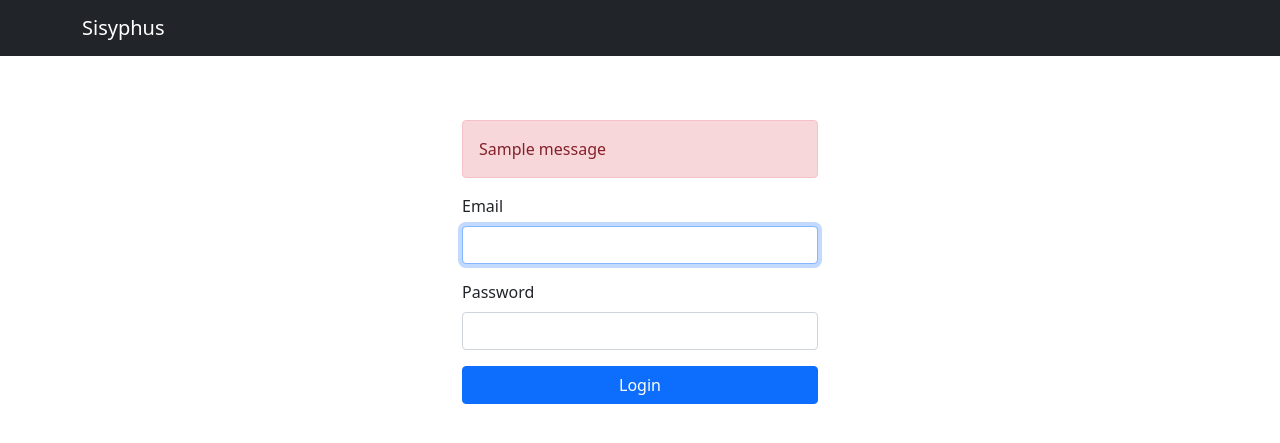
After one commit to justicesuh/sisyphus, a Django app: page /login/ in a window 1280 px wide. The commit adds this page. Shown: the top 443 px of the page. Run offline with Django 5.2, Linux system fonts and the light colour scheme; tables that the repository leaves empty hold one stand-in row (values such as "Sample post"); one stand-in notice (Sample message) is shown.

Commit message:
Add user authentication

```diff
--- a/sisyphus/settings.py
+++ b/sisyphus/settings.py
@@ -20,6 +20,8 @@ DEBUG = True
 ALLOWED_HOSTS = []
 
 AUTH_USER_MODEL = 'users.User'
+
+LOGIN_URL = '/login/'
 
 
 # Application definition
--- /dev/null
+++ b/sisyphus/templates/base.html
@@ -0,0 +1,29 @@
+<!DOCTYPE html>
+<html lang="en">
+<head>
+    <meta charset="utf-8">
+    <meta name="viewport" content="width=device-width, initial-scale=1">
+    <link href="https://cdn.jsdelivr.net/npm/bootstrap@5.0.2/dist/css/bootstrap.min.css" rel="stylesheet" integrity="sha384-EVSTQN3/azprG1Anm3QDgpJLIm9Nao0Yz1ztcQTwFspd3yD65VohhpuuCOmLASjC" crossorigin="anonymous">
+    <title>Sisyphus</title>
+</head>
+<body>
+    <nav class="navbar navbar-expand-lg navbar-dark bg-dark">
+        <div class="container">
+            <a class="navbar-brand" href="/">Sisyphus</a>
+            {% if request.user.is_authenticated %}
+            <ul class="navbar-nav me-auto">
+            </ul>
+            <ul class="navbar-nav ms-auto">
+                <li class="nav-item"><a class="nav-link" href="/admin/">Admin</a></li>
+                <li class="nav-item"><a class="nav-link" href="/logout/">Log Out</a></li>
+            </ul>
+            {% endif %}
+        </div>
+    </nav>
+    <div class="container mt-5">
+        {% block content %}
+        {% endblock %}
+    </div>
+    <script src="https://cdn.jsdelivr.net/npm/bootstrap@5.0.2/dist/js/bootstrap.bundle.min.js" integrity="sha384-MrcW6ZMFYlzcLA8Nl+NtUVF0sA7MsXsP1UyJoMp4YLEuNSfAP+JcXn/tWtIaxVXM" crossorigin="anonymous"></script>
+</body>
+</html>
--- /dev/null
+++ b/sisyphus/templates/login.html
@@ -0,0 +1,29 @@
+{% extends 'base.html' %}
+{% block content %}
+<div class="row justify-content-center">
+    <div class="col-md-4">
+        {% if messages %}
+        <div class="mt-3">
+            {% for message in messages %}
+            <div class="alert alert-danger">{{ message }}</div>
+            {% endfor %}
+        </div>
+        {% endif %}
+        <form method="post">
+            {% csrf_token %}
+            {% if next %}
+                <input type="hidden" name="next" value="{{ next }}">
+            {% endif %}
+            <div class="mb-3">
+                <label for="email" class="form-label">Email</label>
+                <input type="email" name="email" class="form-control" id="email" required autofocus>
+            </div>
+            <div class="mb-3">
+                <label for="password" class="form-label">Password</label>
+                <input type="password" name="password" class="form-control" id="password" required>
+            </div>
+            <button type="submit" class="btn btn-primary w-100">Login</button>
+        </form>
+    </div>
+</div>
+{% endblock %}
--- a/sisyphus/ui/views.py
+++ b/sisyphus/ui/views.py
@@ -1,5 +1,33 @@
-from django.shortcuts import render
+from django.conf import settings
+from django.contrib import messages
+from django.contrib.auth import authenticate, login as user_login, logout as user_logout
+from django.contrib.auth.decorators import login_required
+from django.shortcuts import redirect, render
 
 
+@login_required
 def index(request):
     return render(request, 'index.html')
+
+
+def login(request):
+    next_url = request.GET.get('next') or request.POST.get('next')
+
+    if request.method == 'POST':
+        email = request.POST.get('email')
+        password = request.POST.get('password')
+        user = authenticate(request, email=email, password=password)
+        if user is not None:
+            user_login(request, user)
+            if next_url is not None:
+                return redirect(next_url)
+            return redirect('/')
+        else:
+            messages.error(request, 'Invalid username or password.')
+
+    return render(request, 'login.html', {'next': next_url})
+
+
+def logout(request):
+    user_logout(request)
+    return redirect(settings.LOGIN_URL)
--- a/sisyphus/urls.py
+++ b/sisyphus/urls.py
@@ -5,5 +5,7 @@ from sisyphus.ui import views
 
 urlpatterns = [
     path('admin/', admin.site.urls),
-    path('', views.index)
+    path('', views.index),
+    path('login/', views.login),
+    path('logout/', views.logout),
 ]
```
Also changed, not shown: sisyphus/templates/index.html (+3 -12 lines).
